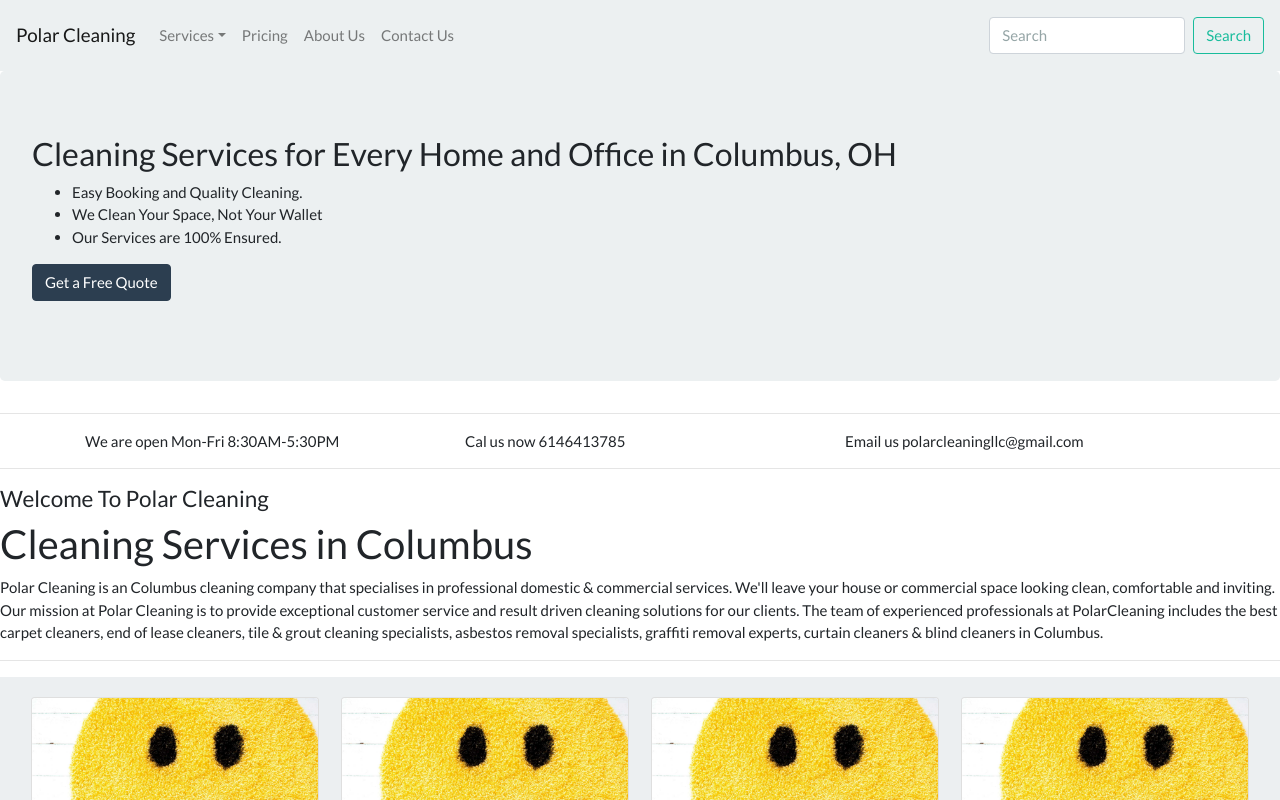
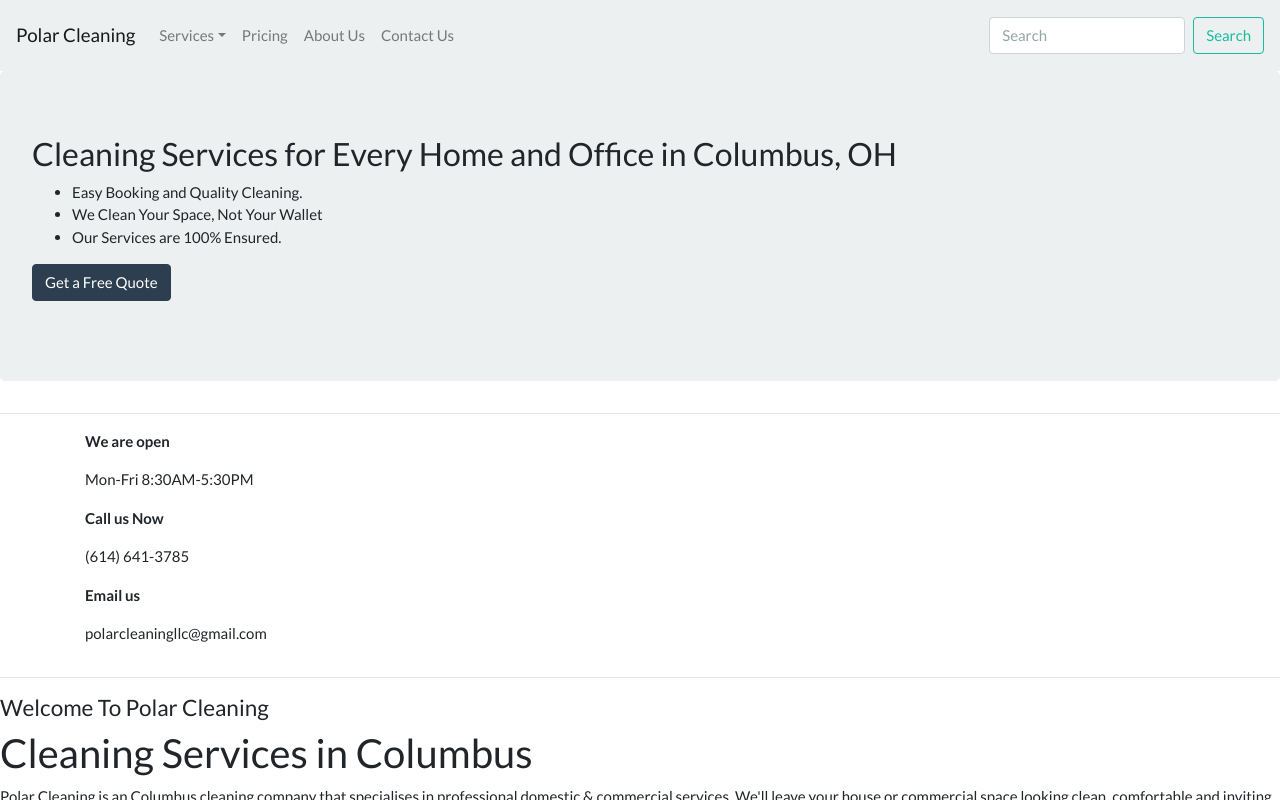
Before and after one commit to paveldarii/Polar-Cleaning, a React (Create React App) app in the folder client/: page /home in a window 1280 px wide. Shown: the top 800 px of the page. Built offline with nearby package versions, Linux system fonts and the light colour scheme; no server answers.

Commit message:
imported HomeInfo component

```diff
--- a/client/src/components/GeneralInfo/index.js
+++ b/client/src/components/GeneralInfo/index.js
@@ -1,14 +1,18 @@
 import React from "react";
-import { Container, Row, Col } from "react-bootstrap";
+import rawInfo from "../../assets/homeInfo";
+import HomeInfo from "../HomeInfo";
 
 export default function GeneralInfo() {
   return (
-    <Container>
-      <Row>
-        <Col md={4}>We are open Mon-Fri 8:30AM-5:30PM</Col>
-        <Col md={4}>Cal us now 6146413785</Col>
-        <Col md={4}>Email us polarcleaningllc@gmail.com</Col>
-      </Row>
-    </Container>
+    <>
+      {rawInfo.map((info) => {
+        return (
+          <HomeInfo
+            title={info.title}
+            description={info.description}
+          ></HomeInfo>
+        );
+      })}
+    </>
   );
 }
```
